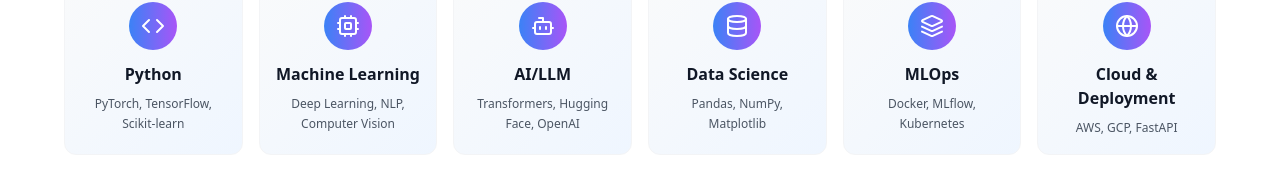
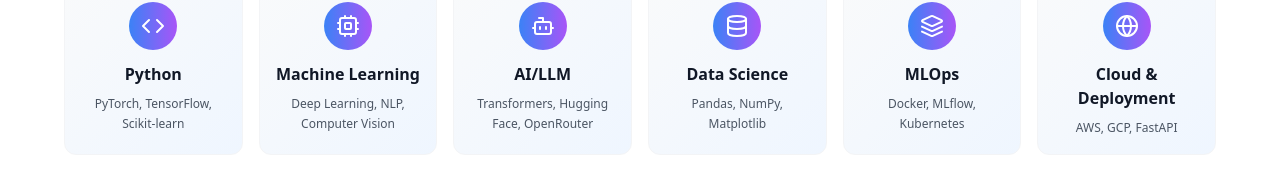
Before and after one commit to IzzulGod/about-izzulgod, a React (Vite) app: page / in a window 1280 px wide. Shown: the part 1431-1615 px from the top of the page. Built offline with nearby package versions, Linux system fonts and the light colour scheme.

Commit message:
Update AI/LLM description
Replaced OpenAI with OpenRouter in the AI/LLM skill description.

```diff
--- a/src/components/About.tsx
+++ b/src/components/About.tsx
@@ -1,4 +1,3 @@
-
 import { Code, Database, Globe, Cpu, Bot, Layers, Sparkles, Star, Heart, Coffee } from "lucide-react";
 const About = () => {
   const skills = [{
@@ -12,7 +11,7 @@ const About = () => {
   }, {
     name: "AI/LLM",
     icon: Bot,
-    description: "Transformers, Hugging Face, OpenAI"
+    description: "Transformers, Hugging Face, OpenRouter"
   }, {
     name: "Data Science",
     icon: Database,
```
